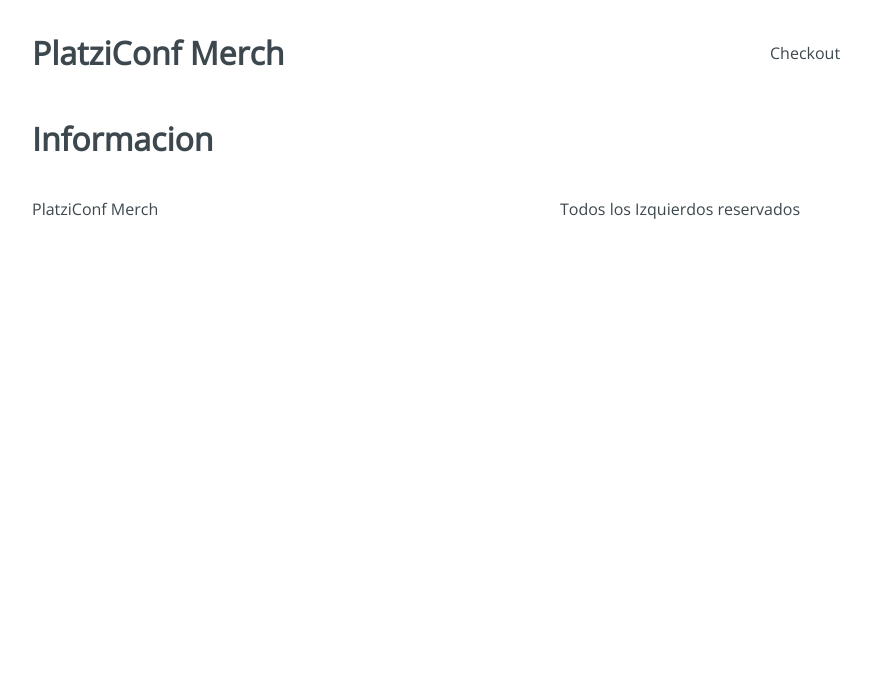
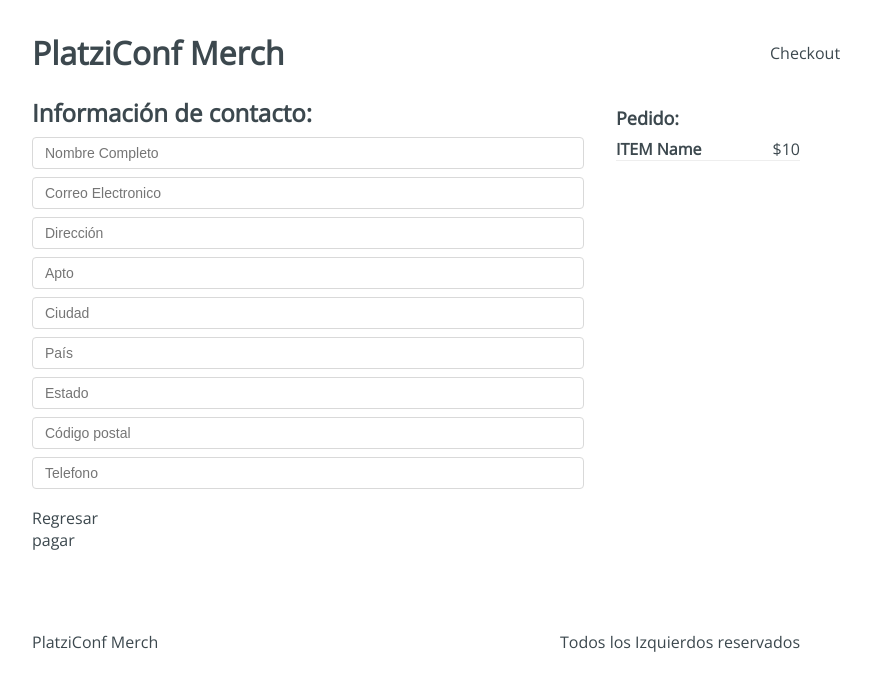
Before and after one commit to LaloJami/reto-playzi-conf, a React app: page /checkout/information in a window 1280 px wide. Shown: the top 690 px of the page, without its empty margins (224-1095 px from the left). Built offline with nearby package versions, Linux system fonts and the light colour scheme.

Commit message:
[update] Maquetacion y estilos de la informacion del usuario

```diff
--- a/src/containers/Information.jsx
+++ b/src/containers/Information.jsx
@@ -1,9 +1,42 @@
 import React from 'react';
+import '../styles/components/Information.css'
 
 const Information = () => {
   return (
-    <div>
-      <h1>Informacion</h1>
+    <div className="Information">
+      <div className="Information-content">
+        <div className="Information-head">
+          <h2>Información de contacto:</h2>
+        </div>
+        <div className="Information-form">
+          <form action="">
+            <input type="text" placeholder="Nombre Completo" name="name"/>
+            <input type="text" placeholder="Correo Electronico" name="email"/>
+            <input type="text" placeholder="Dirección" name="address"/>
+            <input type="text" placeholder="Apto" name="apto"/>
+            <input type="text" placeholder="Ciudad" name="city"/>
+            <input type="text" placeholder="País" name="country"/>
+            <input type="text" placeholder="Estado" name="state"/>
+            <input type="text" placeholder="Código postal" name="cp"/>
+            <input type="text" placeholder="Telefono" name="phone"/>
+          </form>
+        </div>
+        <div className="Information-back">
+          Regresar
+        </div>
+        <div className="Information-next">
+          pagar
+        </div>
+      </div>
+      <div className="Information-sidebar">
+        <h3>Pedido:</h3>
+        <div className="Information-item">
+          <div className="Information-element">
+            <h4>ITEM Name </h4>
+            <span>$10</span>
+          </div>
+        </div>
+      </div>
     </div>
   );
 };
```
